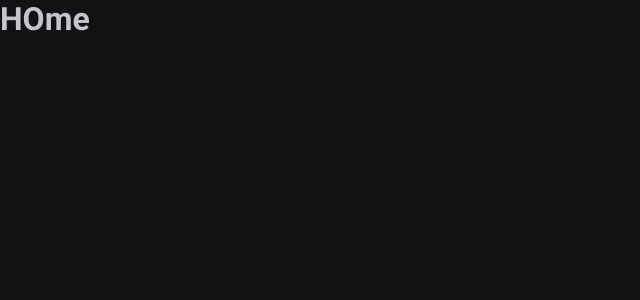
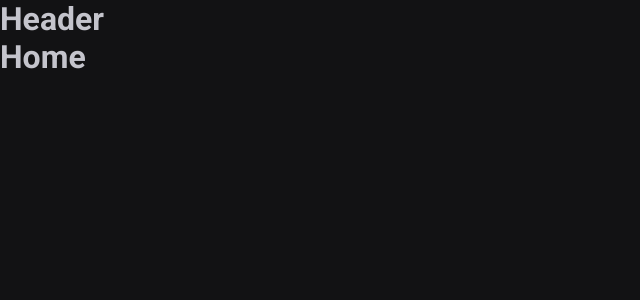
Before and after one commit to juliancioc/timer, a React (Vite) app: page / in a window 1280 px wide. Shown: the top 300 px of the page, without its empty margins (0-640 px from the left). Built offline with nearby package versions, Linux system fonts and the light colour scheme.

Commit message:
feat: create components

```diff
--- a/package.json
+++ b/package.json
@@ -29,5 +29,6 @@
     "typescript": "~5.6.2",
     "typescript-eslint": "^8.19.1",
     "vite": "^6.0.5"
-  }
+  },
+  "packageManager": "yarn@4.4.1+sha224.fd21d9eb5fba020083811af1d4953acc21eeb9f6ff97efd1b3f9d4de"
 }
--- a/src/Router.tsx
+++ b/src/Router.tsx
@@ -2,12 +2,15 @@
 
 import { Home } from "./pages/Home";
 import { History } from "./pages/History";
+import { DefaultLayout } from "./layouts/DefaultLayout";
 
 export function Router() {
   return (
     <Routes>
-      <Route path="/" element={<Home />} />
-      <Route path="/history" element={<History />} />
+      <Route path="/" element={<DefaultLayout />}>
+        <Route path="/" element={<Home />} />
+        <Route path="/history" element={<History />} />
+      </Route>
     </Routes>
   );
 }
--- /dev/null
+++ b/src/components/Header.tsx
@@ -0,0 +1,3 @@
+export function Header() {
+  return <h1>Header</h1>;
+}
--- /dev/null
+++ b/src/layouts/DefaultLayout.tsx
@@ -0,0 +1,11 @@
+import { Outlet } from "react-router-dom";
+import { Header } from "../components/Header";
+
+export function DefaultLayout() {
+  return (
+    <div>
+      <Header />
+      <Outlet />
+    </div>
+  );
+}
--- a/src/pages/History.tsx
+++ b/src/pages/History.tsx
@@ -1,3 +1,7 @@
 export function History() {
-  return <h1>History</h1>;
+  return (
+    <div>
+      <h1>History</h1>
+    </div>
+  );
 }
--- a/src/pages/Home.tsx
+++ b/src/pages/Home.tsx
@@ -1,3 +1,7 @@
 export function Home() {
-  return <h1>HOme</h1>;
+  return (
+    <div>
+      <h1>Home</h1>
+    </div>
+  );
 }
```
